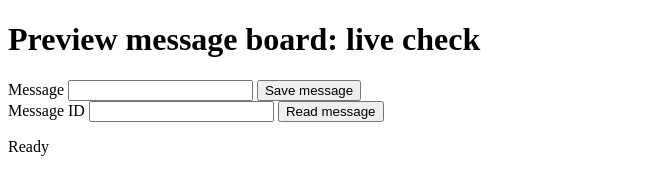
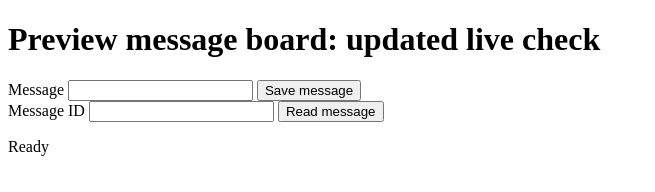
Before and after one commit to ai-platform-portfolio/preview-environments, a website built with Vite: page frontend/index.html in a window 1280 px wide. Shown: the whole page, without its empty margins (0-655 px from the left). Built offline with nearby package versions, Linux system fonts and the light colour scheme.

Commit message:
test(previews): prove live revision update

```diff
--- a/frontend/index.html
+++ b/frontend/index.html
@@ -7,7 +7,7 @@
   </head>
   <body>
     <main>
-      <h1>Preview message board: live check</h1>
+      <h1>Preview message board: updated live check</h1>
       <form id="message-form">
         <label for="message">Message</label>
         <input id="message" name="message" required maxlength="500" />
```
Also changed, not shown: frontend/tests/smoke.spec.ts (+1 -1 lines).
